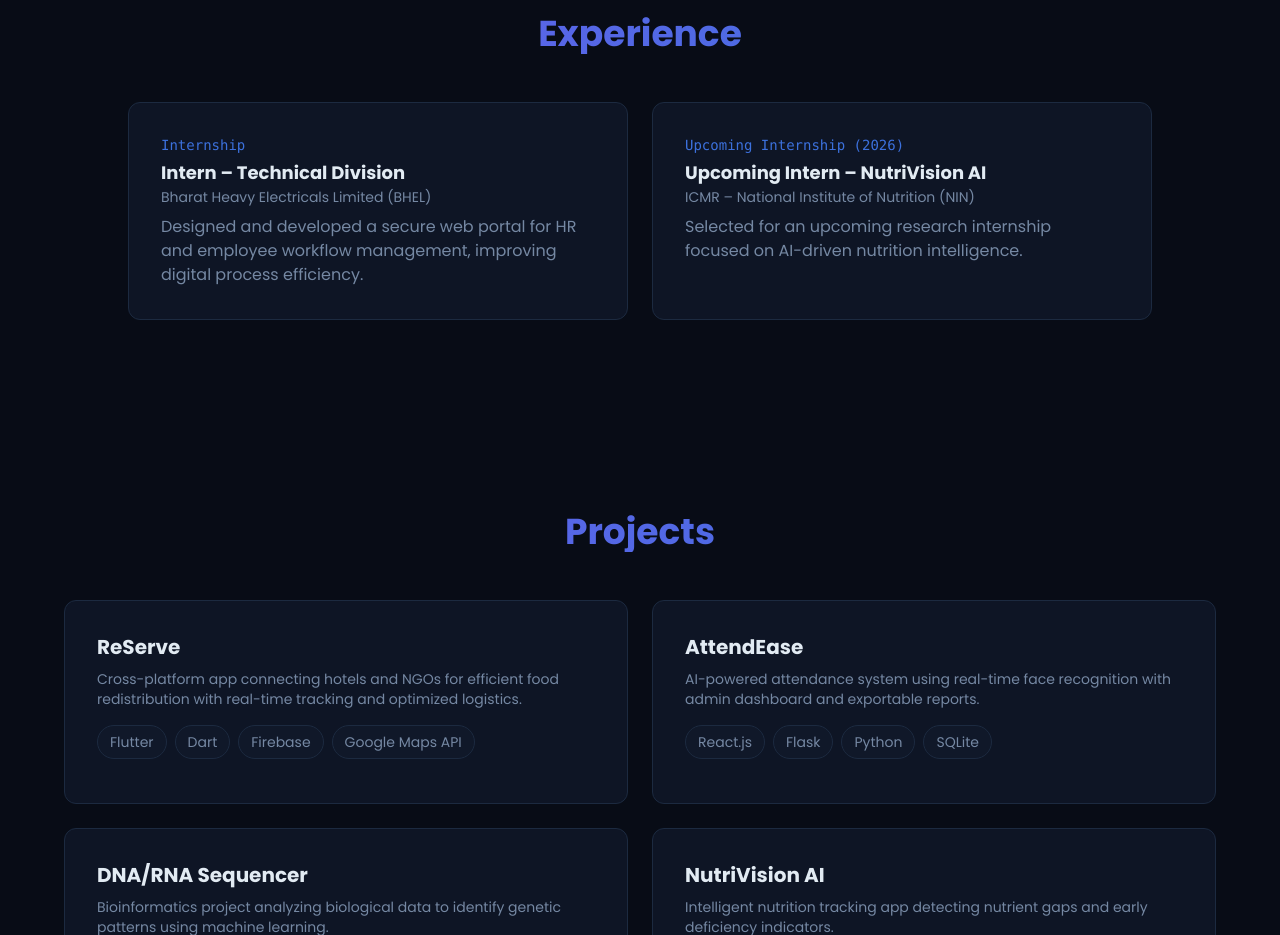
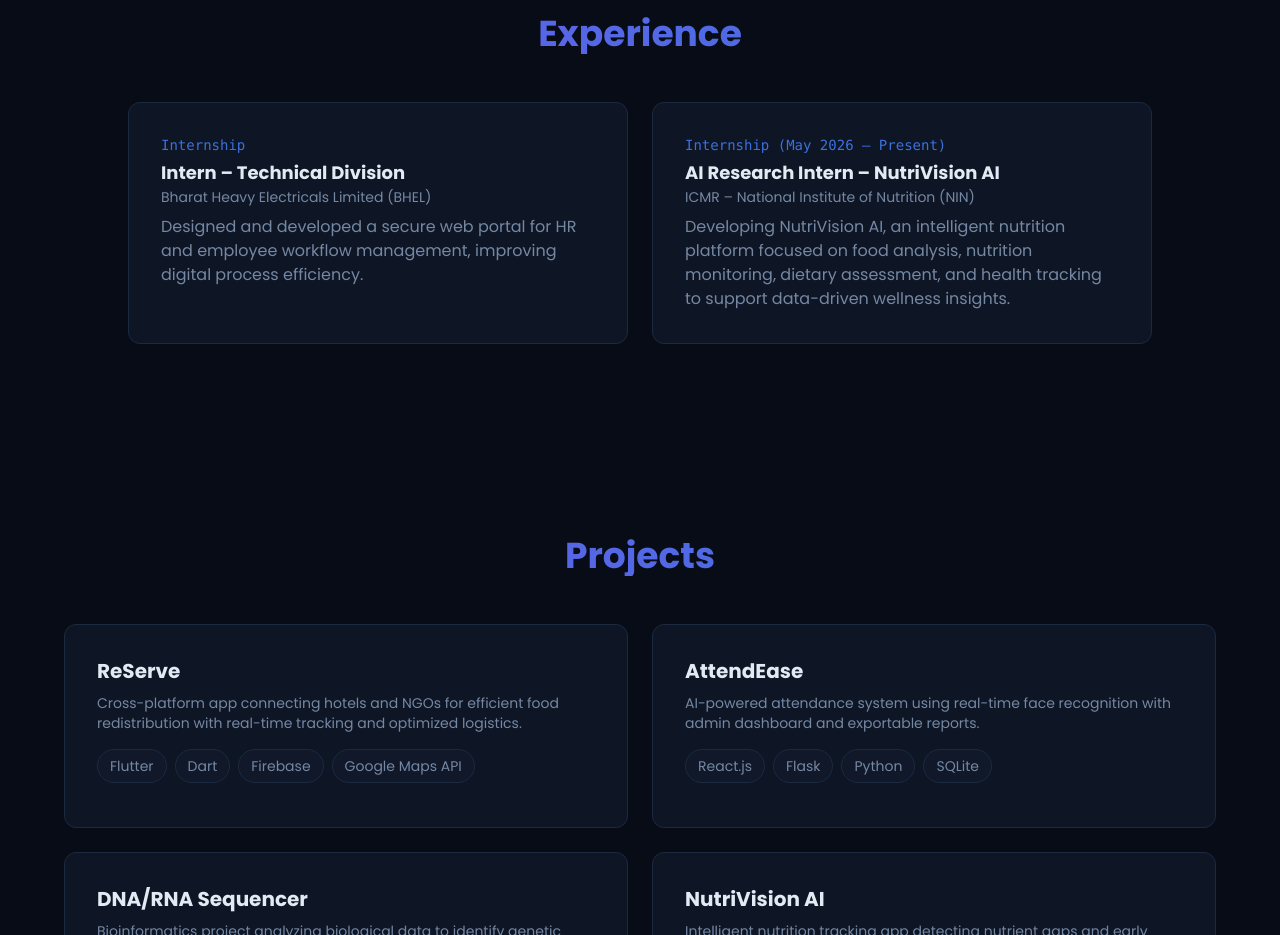
Before and after one commit to abhinavsiddartha/abhinav-digital-forge, a React (Vite) app: page / in a window 1280 px wide. Shown: the part 2600-3535 px from the top of the page. Built offline with nearby package versions, Linux system fonts and the light colour scheme; the HTML template or start-up script is replaced by a standard one.

Commit message:
Update portfolio content and internship details

```diff
--- a/src/components/ExperienceSection.tsx
+++ b/src/components/ExperienceSection.tsx
@@ -11,14 +11,16 @@ const ExperienceSection = () => (
             Designed and developed a secure web portal for HR and employee workflow management, improving digital process efficiency.
           </p>
         </div>
-        <div className="section-card hover-glow">
-          <p className="text-accent text-sm font-mono mb-1">Upcoming Internship (2026)</p>
-          <h3 className="font-bold text-foreground text-lg">Upcoming Intern – NutriVision AI</h3>
-          <p className="text-muted-foreground text-sm mb-2">ICMR – National Institute of Nutrition (NIN)</p>
-          <p className="text-muted-foreground mt-2">
-            Selected for an upcoming research internship focused on AI-driven nutrition intelligence.
-          </p>
-        </div>
+<div className="section-card hover-glow">
+  <p className="text-accent text-sm font-mono mb-1">Internship (May 2026 – Present)</p>
+  <h3 className="font-bold text-foreground text-lg">AI Research Intern – NutriVision AI</h3>
+  <p className="text-muted-foreground text-sm mb-2">ICMR – National Institute of Nutrition (NIN)</p>
+  <p className="text-muted-foreground mt-2">
+    Developing NutriVision AI, an intelligent nutrition platform focused on food analysis,
+    nutrition monitoring, dietary assessment, and health tracking to support data-driven
+    wellness insights.
+  </p>
+</div>
       </div>
     </div>
   </section>
--- a/src/components/ProjectsSection.tsx
+++ b/src/components/ProjectsSection.tsx
@@ -4,7 +4,7 @@ const projects = [
   { title: "ReServe", desc: "Cross-platform app connecting hotels and NGOs for efficient food redistribution with real-time tracking and optimized logistics.", tags: ["Flutter", "Dart", "Firebase", "Google Maps API"] },
   { title: "AttendEase", desc: "AI-powered attendance system using real-time face recognition with admin dashboard and exportable reports.", tags: ["React.js", "Flask", "Python", "SQLite"] },
   { title: "DNA/RNA Sequencer", desc: "Bioinformatics project analyzing biological data to identify genetic patterns using machine learning.", tags: ["Python", "Data Analysis", "ML"] },
-  { title: "NutriVision AI", desc: "Intelligent nutrition tracking app detecting nutrient gaps and early deficiency indicators.", tags: ["AI", "Mobile App", "Nutrition Intelligence"], link: "https://food-face-fix.lovable.app/" },
+  { title: "NutriVision AI", desc: "Intelligent nutrition tracking app detecting nutrient gaps and early deficiency indicators.", tags: ["AI", "Mobile App", "Nutrition Intelligence"], link: "https://nutri-vision-beryl.vercel.app" },
 ];
 
 const ProjectsSection = () => (
```
